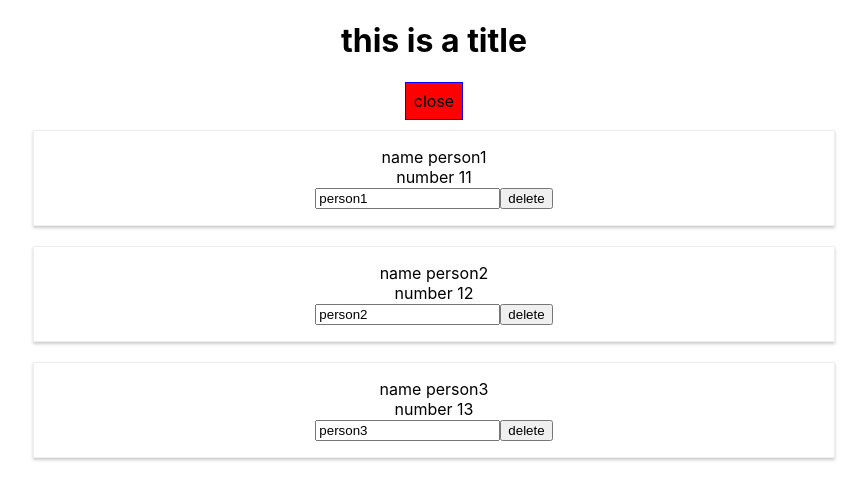
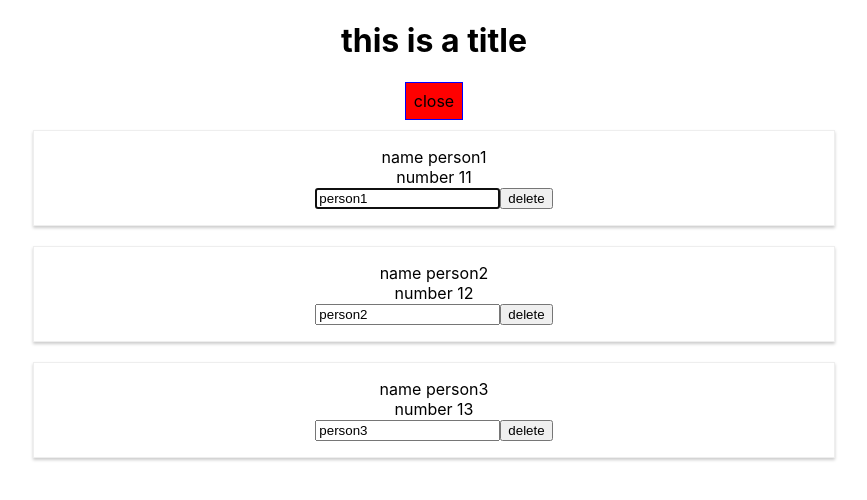
Before and after one commit to Akatsuki-Ryu/fullstackreacttemplate, a React (Create React App) app in the folder client/: page / in a window 1280 px wide. Shown: the top 500 px of the page, without its empty margins (206-1073 px from the left). Built offline with nearby package versions, Linux system fonts and the light colour scheme.

Commit message:
always focus on the first input (usage of ref)

```diff
--- a/client/src/component/person.js
+++ b/client/src/component/person.js
@@ -3,6 +3,13 @@ import './person.css'
 import PropTypes from 'prop-types'
 
 class Personcomponent extends Component {
+    componentDidMount() {
+        if (this.props.posistion === 0) {
+            this.inputelement.focus();
+        }
+
+    }
+
     render() {
         const randomnum = () => {
             let testfuncret = Math.floor(Math.random() * 100);
@@ -16,7 +23,12 @@ class Personcomponent extends Component {
                 number {this.props.ageattr}
                 <br/>
                 {this.props.children}
-                <input type="text" value={this.props.nameattr} onChange={this.props.namechangedattr}/>
+                <input type="text"
+                       ref={(inputref) => {
+                           this.inputelement = inputref;
+                       }}
+                       value={this.props.nameattr}
+                       onChange={this.props.namechangedattr}/>
                 <button onClick={this.props.deltepersonattr}>delete</button>
             </div>
         );
--- a/client/src/component/personlist.js
+++ b/client/src/component/personlist.js
@@ -25,7 +25,8 @@ class Personlistcompo extends Component {
                                 nameattr={data.name}
                                 ageattr={data.age}
                                 namechangedattr={(event) => this.props.namechangedhandlerattr(event, index)}
-                                deltepersonattr={() => this.props.deletepersonhandlerattr(index)}>
+                                deltepersonattr={() => this.props.deletepersonhandlerattr(index)}
+                                posistion={index}>
                             </Personcomponent>
                         );
                     })}
```
